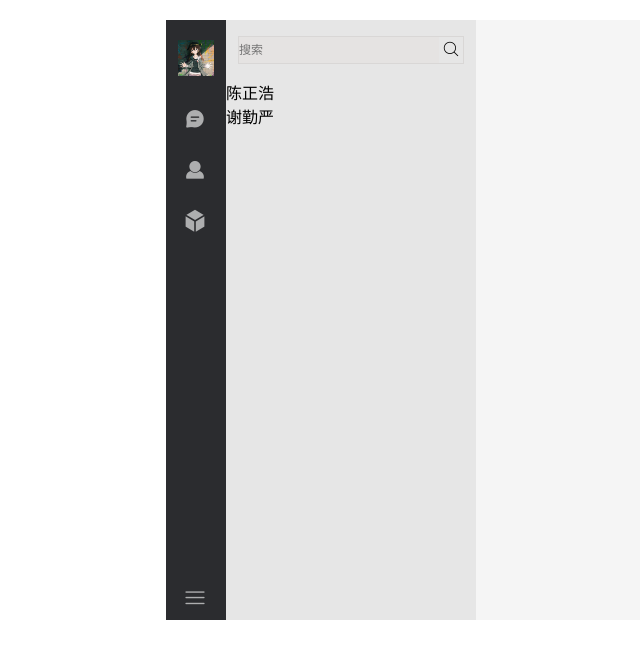
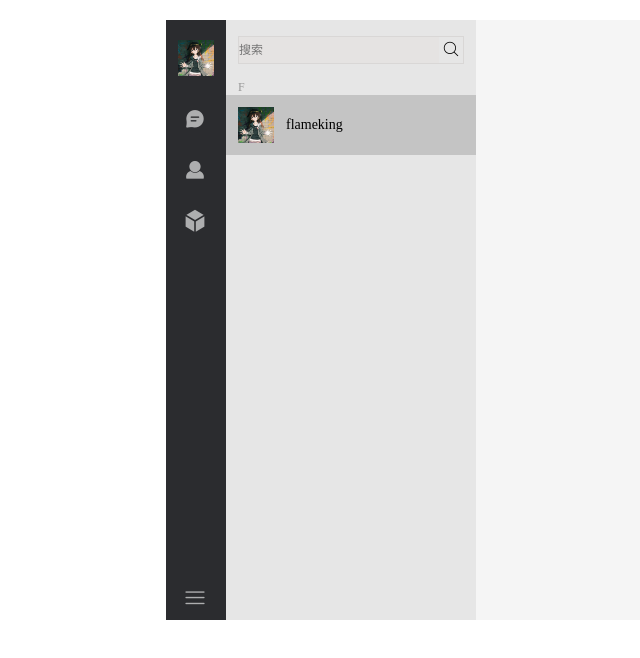
Before and after one commit to Casflawed/our-wechat-vue, a Vue app: page / in a window 1280 px wide. Shown: the top 658 px of the page, without its empty margins (44-684 px from the left). Built offline with nearby package versions, Linux system fonts and the light colour scheme.

Commit message:
好友选项卡样式完成

```diff
--- a/src/App.vue
+++ b/src/App.vue
@@ -7,7 +7,7 @@
     </div>
     <!-- 1.主页（用户列表、消息列表） -->
     <div class="main">
-      <user-list></user-list>
+      <friend-list></friend-list>
       <message-list></message-list>
     </div>
     <div></div>
@@ -15,15 +15,15 @@
 </template>
 
 <script>
+import FriendList from './components/FriendList.vue';
 import MessageList from "./components/MessageList.vue";
 import SidebarNode from "./components/SidebarNode.vue";
-import UserList from "./components/UserList.vue";
 
 export default {
   name: "App",
   components: {
     MessageList,
-    UserList,
+    FriendList,
     SidebarNode,
   },
 };
@@ -60,7 +60,7 @@ export default {
   height: 100%;
 }
 
-.user-list {
+.friend-list {
   position: relative;
   width: 250px;
   height: 100%;
--- /dev/null
+++ b/src/components/FriendList.vue
@@ -0,0 +1,106 @@
+<template>
+  <div class="friend-list">
+    <!-- 1.搜索栏 -->
+    <div class="search_wrapper">
+      <input class="search_input" placeholder="搜索" />
+      <i class="icon iconfont icon-vuesousuo"></i>
+    </div>
+    <!-- 2.item列表 -->
+    <div class="friend_list_wrapper">
+      <ul>
+        <!-- 3.item -->
+        <li>
+          <div class="friend_item_wrapper">
+            <div class="prefix_letter">F</div>
+            <div class="friend_item_block active">
+              <img class="friend_avatar" src="../assets/avatar/flameking.jpg" />
+              <span class="friend_nick">flameking</span>
+            </div>
+          </div>
+        </li>
+      </ul>
+    </div>
+  </div>
+</template>
+
+<script>
+// 2.引入weui组件
+export default {
+  name: "FriendList",
+  components: {},
+  data() {
+    return {};
+  },
+  methods: {},
+};
+</script>
+
+<style scoped>
+/* 好友选项卡样式start */
+.prefix_letter {
+  /* 联系人名称首字母 */
+  color: #999;
+  padding: 0px 12px;
+  font-size: 12px;
+}
+.active {
+  /* 好友选项卡激活样式 */
+  background-color: #c4c4c4;
+}
+ul{
+  /* 消除list样式 */
+  list-style-type: none;
+}
+.friend_item_block {
+  /* block采用flex布局，子元素x,y方向自动对其 */
+  display: flex;
+  padding: 12px;
+}
+.friend_nick {
+  display: inline-block;
+  line-height: 36px;
+  text-align: center;
+  font-size: 14px;
+}
+.friend_avatar {
+  width: 36px;
+  height: 36px;
+  margin-right: 12px;
+}
+/* 好友选项卡样式end */
+
+
+/* 搜索框样式start */
+.search_wrapper {
+  /* 1.使用弹性布局，使得子容器再x，y轴上对齐 */
+  display: flex;
+  /* 2.搜索框容器高度 */
+  height: 26px;
+  /* 3.容器边框颜色调整 */
+  border: 1px solid #d9d7d6;
+
+  margin: 16px 12px;
+}
+.search_input {
+  /* 1.去除选中后的黑色边框效果 */
+  outline: none;
+  /* 2.消除边框 */
+  border-style: none;
+  /* 3.充满整行 */
+  width: 200px;
+
+  background-color: #e5e3e2;
+  font-size: 12px;
+}
+.icon-vuesousuo {
+  /* 1.内联块，可以使用line-height属性，也可作为块元素，居中height和width，以及外边距和内边距 */
+  display: inline-block;
+  /* 2.内容水平垂直居中，text-align：水平居中；line-height：垂直居中 */
+  line-height: 24px;
+  text-align: center;
+
+  height: 24px;
+  width: 24px;
+}
+/* 搜索框样式end */
+</style>
--- a/src/components/UserList.vue
+++ /dev/null
@@ -1,68 +0,0 @@
-<template>
-  <div class="user-list">
-    <!-- 1.搜索栏 -->
-    <div class="search_wrapper">
-      <input class="search_input" placeholder="搜索" />
-      <i class="icon iconfont icon-vuesousuo"></i>
-    </div>
-    <!-- 2.item列表 -->
-    <div>
-      <ul>
-        <!-- 3.item -->
-        <li>陈正浩</li>
-        <li>谢勤严</li>
-
-      </ul>
-    </div>
-  </div>
-</template>
-
-<script>
-// 2.引入weui组件
-export default {
-  name: "UserList",
-  components: {},
-  data() {
-    return {
-    };
-  },
-  methods:{
-
-  }
-};
-</script>
-
-<style scoped>
-.search_wrapper {
-  /* 1.使用弹性布局，使得子容器再x，y轴上对齐 */
-  display: flex;
-  /* 2.搜索框容器高度 */
-  height: 26px;
-  /* 3.容器边框颜色调整 */
-  border: 1px solid #d9d7d6;
-
-  margin: 16px 12px;
-}
-.search_input {
-  /* 1.去除选中后的黑色边框效果 */
-  outline: none;
-  /* 2.消除边框 */
-  border-style: none;
-  /* 3.充满整行 */
-  width: 200px;
-
-  background-color: #e5e3e2;
-  font-size: 12px;
-}
-
-.icon-vuesousuo {
-  /* 1.内联块，可以使用行高属性，也可作为块元素，居中height和width，以及外边距和内边距 */
-  display: inline-block;
-  /* 2.内容水平垂直居中，text-align：水平居中；line-height：垂直居中 */
-  line-height: 24px;
-  text-align: center;
-
-  height: 24px;
-  width: 24px;
-}
-</style>
```
Also changed, not shown: 1 other file (tests, documents, lock files or other folders).
